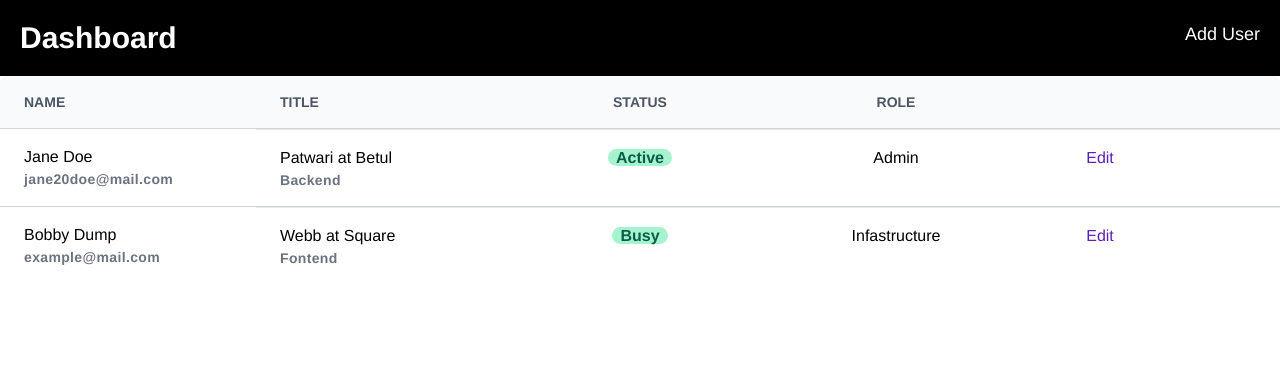
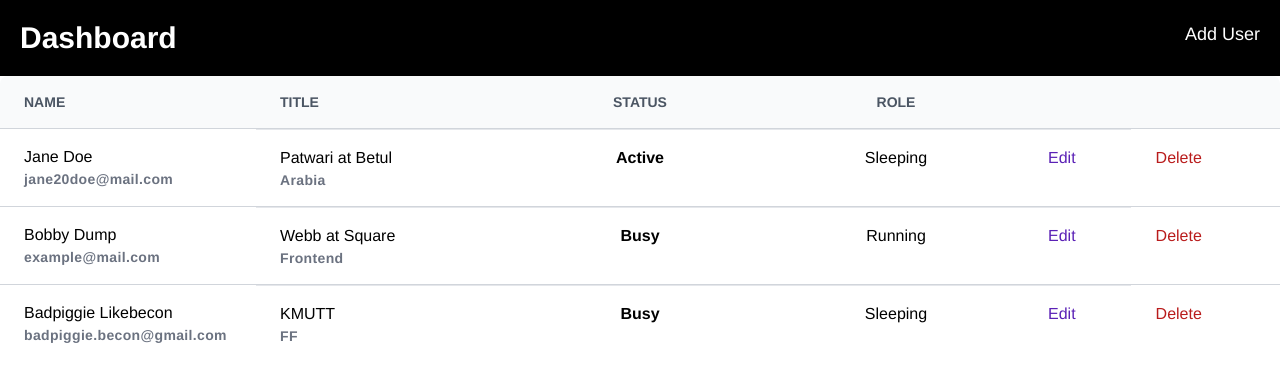
Before and after one commit to Thanasap-L/Thanasap-L-INT203_62130500031_Groupwork_SPA, a Vue app: page /Home in a window 1280 px wide. Shown: the top 382 px of the page. Built offline with nearby package versions, Linux system fonts and the light colour scheme; data requests are answered from the project's data file.

Commit message:
done project

```diff
--- a/db.json
+++ b/db.json
@@ -1,22 +1,31 @@
 {
   "employeeList": [
     {
-            "id": 1,
       "name": "Jane Doe",
       "email": "jane20doe@mail.com",
       "company": "Patwari at Betul",
-            "title": "Backend",
+      "title": "Arabia",
+      "role": "Sleeping",
       "status": "Active",
-            "role": "Admin"
+      "id": 1
     },
     {
-            "id": 2,
       "name": "Bobby Dump",
       "email": "example@mail.com",
       "company": "Webb at Square",
-            "title": "Fontend",
+      "title": "Frontend",
+      "role": "Running",
       "status": "Busy",
-            "role": "Infastructure"
+      "id": 2
+    },
+    {
+      "name": "Badpiggie Likebecon",
+      "email": "badpiggie.becon@gmail.com",
+      "company": "KMUTT",
+      "title": "FF",
+      "role": "Sleeping",
+      "status": "Busy",
+      "id": 16
     }
   ]
 }
--- a/src/components/DeleteEmp.vue
+++ b/src/components/DeleteEmp.vue
@@ -1,28 +1,28 @@
 <template>
-    <div @click="deleteEmployee()"></div>
+  <div @click="deleteEmp()"><slot></slot></div>
 </template>
 <script>
 export default {
-    name: 'DeleteEmp',
-data(){
-    return{
-        employeeList: [],
-        url: "http://localhost:5000/employeeList",
-    }
-},
-methods: {
-    async deleteAccount(deleteId) {
+  name: "DeleteEmp",
+  props: ["id"],
+  data() {
+    return {
+      url: "http://localhost:5000/employeeList",
+    };
+  },
+  methods: {
+    async deleteEmp() {
       try {
-        await fetch(`${this.url}/${deleteId}`, {
+        const res = await fetch(`${this.url}/${this.id}`, {
           method: "DELETE",
         });
-        this.employeeList = this.employeeList.filter(
-          (employee) => employee.id !== deleteId
-        );
+        if (res.ok) {
+          this.$emit("delete-emp", this.id);
+        }
       } catch (error) {
         console.log(`Could not delete! ${error}`);
       }
-    }
-}
-}
+    },
+  },
+};
 </script>
--- a/src/components/EditForm.vue
+++ b/src/components/EditForm.vue
@@ -9,7 +9,7 @@
         :class="{ 'bg-red-50': invalidNameInput }"
         id="name"
         type="text"
-        v-model.trim="enteredName"
+        v-model.trim="newEmp.name"
         @blur="validateName"
       />
 
@@ -25,7 +25,7 @@
         :class="{ 'bg-red-50': invalidEmailInput }"
         id="email"
         type="text"
-        v-model.trim="enteredEmail"
+        v-model.trim="newEmp.email"
         @blur="validateEmail"
       />
       <p v-if="invalidEmailInput" class="text-red-500">
@@ -40,7 +40,7 @@
         :class="{ 'bg-red-50': invalidCompanyInput }"
         id="company"
         type="text"
-        v-model.trim="enteredCompany"
+        v-model.trim="newEmp.company"
         @blur="validateCompany"
       />
       <p v-if="invalidCompanyInput" class="text-red-500">
@@ -55,13 +55,23 @@
         :class="{ 'bg-red-50': invalidTitleInput }"
         id="title"
         type="text"
-        v-model.trim="enteredTitle"
+        v-model.trim="newEmp.title"
         @blur="validateTitle"
       />
 
-      <p v-if="invalidNameTitle" class="text-red-500">
-        Please enter your Title!
-      </p>
+      <label class="label" for="role"
+        ><span class="text-red-600">*</span> Role</label
+      >
+      <input
+        class="input"
+        :class="{ 'bg-red-50': invalidRoleInput }"
+        id="role"
+        type="text"
+        v-model.trim="newEmp.role"
+        @blur="validateRole"
+      />
+
+      <p v-if="invalidNameRole" class="text-red-500">Please enter your Role!</p>
 
       <h2 class="font-bold"><span class="text-red-600">*</span> Status</h2>
       <div>
@@ -69,8 +79,9 @@
           type="radio"
           name="status"
           id="status-active"
-          value="active"
-          v-model="status"
+          value="Active"
+          v-model="newEmp.status"
+          :checked="newEmp.status == 'Active'"
         />
         <label class="label" for="status-active">Active</label>
       </div>
@@ -80,8 +91,9 @@
           type="radio"
           name="status"
           id="status-busy"
-          value="busy"
-          v-model="status"
+          value="Busy"
+          v-model="newEmp.status"
+          :checked="newEmp.status == 'Busy'"
         />
         <label class="label" for="status-busy">Busy</label>
       </div>
@@ -96,71 +108,100 @@
 <script>
 export default {
   name: "EditForm",
+  props: ["employee", 'isEdit'],
   data() {
     return {
-      url: "http://localhost:5000/empResults",
-      employeeList: [],
-      isEdit: false,
-      editId: "",
-      enteredName: "",
-      enteredEmail: "",
-      enteredTitle: "",
-      enteredCompany: "",
-      status: null,
+      url: "http://localhost:5000/employeeList",
+      newEmp: this.employee,
       invalidNameInput: false,
       invalidEmailInput: false,
       invalidCompanyInput: false,
       invalidTitleInput: false,
+      invalidRoleInput: false,
       invalidStatusInput: false,
     };
   },
   methods: {
     submitForm() {
-      this.invalidNameInput = this.enteredName === "" ? true : false;
-      this.invalidEmailInput = this.enteredEmail === "" ? true : false;
-      this.invalidCompanyInput = this.enteredCompany === "" ? true : false;
-      this.invalidTitleInput = this.enteredTitle === "" ? true : false;
-      this.invalidstatusInput = this.status === null ? true : false;
-
-      console.log(`name value: ${this.enteredName}`);
-      console.log(`email value: ${this.enteredEmail}`);
-      console.log(`company value: ${this.enteredcompany}`);
-      console.log(`title value: ${this.enteredTitle}`);
-      console.log(`status value: ${this.status}`);
-      console.log(`invalid name: ${this.invalidNameInput}`);
-      console.log(`invalid email: ${this.invalidEmailInput}`);
-      console.log(`invalid company: ${this.invalidCompanyInput}`);
-      console.log(`invalid title: ${this.invalidTitleInput}`);
-      console.log(`invalid status: ${this.invalidStatusInput}`);
+      this.invalidNameInput = this.employee.name === "" ? true : false;
+      this.invalidEmailInput = this.employee.email === "" ? true : false;
+      this.invalidCompanyInput = this.employee.company === "" ? true : false;
+      this.invalidTitleInput = this.employee.title === "" ? true : false;
+      this.invalidRoleInput = this.employee.role === "" ? true : false;
+      this.invalidstatusInput = this.employee.status === null ? true : false;
 
       if (
         !this.invalidNameInput &&
         !this.invalidEmailInput &&
         !this.invalidCompanyInput &&
         !this.invalidTitleInput &&
+        !this.invalidRoleInput &&
         !this.invalidStatusInput
       ) {
         if (this.isEdit) {
           this.editForm({
-            id: this.editId,
-            name: this.enteredName,
-            email: this.enteredEmail,
-            company: this.enteredCompany,
-            title: this.enteredTitle,
-            status: this.status,
+            id: this.employee.id,
+            name: this.employee.name,
+            email: this.employee.email,
+            company: this.employee.company,
+            title: this.employee.title,
+            role: this.employee.role,
+            status: this.employee.status,
           });
         } else {
-          this.addNewemp({
-            name: this.enteredName,
-            email: this.enteredEmail,
-            company: this.enteredCompany,
-            title: this.enteredTitle,
-            status: this.status,
+          this.addNewEmp({
+            name: this.employee.name,
+            email: this.employee.email,
+            company: this.employee.company,
+            title: this.employee.title,
+            role: this.employee.role,
+            status: this.employee.status,
           });
         }
       }
     },
-
+    async editForm(editingForm) {
+      try {
+        await fetch(`${this.url}/${editingForm.id}`, {
+          method: "PUT",
+          headers: {
+            "content-type": "application/json",
+          },
+          body: JSON.stringify({
+            name: editingForm.name,
+            email: editingForm.email,
+            company: editingForm.company,
+            title: editingForm.title,
+            role: editingForm.role,
+            status: editingForm.status,
+          }),
+        });
+        this.$emit("done-form");
+      } catch (error) {
+        console.log(`Could not edited! ${error}`);
+      }
+    },
+    async addNewEmp(newUser) {
+      try {
+        await fetch(this.url, {
+          method: "POST",
+          headers: {
+            "content-type": "application/json",
+          },
+          body: JSON.stringify({
+            name: newUser.name,
+            email: newUser.email,
+            company: newUser.company,
+            title: newUser.title,
+            role: newUser.role,
+            status: newUser.status,
+          }),
+        });
+        window.location.replace("/Home");
+      } catch (error) {
+        console.log(`Could not save ${error}`);
+      }
+    },
   },
 };
 </script>
--- a/src/views/Add.vue
+++ b/src/views/Add.vue
@@ -1,6 +1,6 @@
 <template>
   <h1 class="text-center font-bold text-3xl py-5">Add New User</h1>
-  <edit-form />
+  <edit-form :employee="{}" :isEdit="false" />
 </template>
 <script>
 import EditForm from "../components/EditForm.vue";
@@ -10,29 +10,5 @@ export default {
   components: {
     EditForm,
   },
-  methods: {
-    async addNewEmp(newUser) {
-      try {
-        const res = await fetch(this.url, {
-          method: "POST",
-          headers: {
-            "content-type": "application/json",
-          },
-          body: JSON.stringify({
-            name: newUser.name,
-            email: newUser.email,
-            company: newUser.company,
-            title: newUser.title,
-            status: newUser.status,
-            role: newUser.role,
-          }),
-        });
-        const data = await res.json();
-        this.employeeList = [...this.employeeList, data];
-      } catch (error) {
-        console.log(`Could not save ${error}`);
-      }
-    },
-  },
 };
 </script>
--- a/src/views/Edit.vue
+++ b/src/views/Edit.vue
@@ -7,6 +7,7 @@ import EditForm from "../components/EditForm.vue";
 
 export default {
   name: "Edit",
+  props: 'employee',
   components: {
     EditForm,
   },
@@ -15,46 +16,6 @@ export default {
       url: "http://localhost:5000/employeeList",
     };
   },
-  methods: {
-    async editForm(editindForm) {
-      try {
-        const res = await fetch(`${this.url}/${editindForm.id}`, {
-          method: "PUT",
-          headers: {
-            "content-type": "application/json",
-          },
-          body: JSON.stringify({
-            name: editindForm.name,
-            email: editindForm.email,
-            company: editindForm.company,
-            title: editindForm.title,
-            status: editindForm.status,
-          }),
-        });
-        const data = await res.json();
-        this.employeeList = this.employeeList.map((emp) =>
-          emp.id === editindForm.id
-            ? {
-                ...emp,
-                name: data.name,
-                email: data.email,
-                company: data.company,
-                title: data.title,
-                status: data.status,
-              }
-            : emp
-        );
-        this.isEdit = false;
-        this.editId = "";
-        this.enteredName = "";
-        this.enteredEmail = "";
-        this.enteredCompany = "";
-        this.enteredTitle = "";
-        this.status = null;
-      } catch (error) {
-        console.log(`Could not edited! ${error}`);
-      }
-    },
-  },
+
 };
 </script>
--- a/src/views/Home.vue
+++ b/src/views/Home.vue
@@ -29,9 +29,9 @@
       <!-- Information -->
 
       <div v-for="employee in employeeList" :key="employee.id">
-        <div class="divide-y divide-gray-200 grid grid-cols-5">
+        <div class="divide-y divide-gray-200 flex">
           <!-- Name -->
-          <div class="col-span-1 px-6 py-4">
+          <div class="w-1/5 px-6 py-4">
             <p>{{ employee.name }}</p>
             <p class="text-gray-500 text-sm font-semibold tracking-wide">
               {{ employee.email }}
@@ -39,7 +39,7 @@
           </div>
 
           <!-- Title -->
-          <div class="col-span-1 px-6 py-4">
+          <div class="w-1/5 px-6 py-4">
             <p class="">{{ employee.company }}</p>
             <p class="text-gray-500 text-sm font-semibold tracking-wide">
               {{ employee.title }}
@@ -47,54 +47,54 @@
           </div>
 
           <!-- Status -->
-          <div class="col-span-1 px-6 py-4 text-center">
-            <!-- <div v-if="employee.status === Active"> -->
-            <span
-              class="text-green-800 bg-green-200 font-semibold px-2 rounded-full"
-            >
+          <div class="w-1/5 px-6 py-4 text-center">
+            <span class="font-semibold px-2 rounded-full">
               {{ employee.status }}</span
             >
-            <!-- </div> -->
-            <!-- <div v-else>
-              <span
-                class="text-yellow-700 bg-yellow-400 font-semibold px-2 rounded-full"
-              ></span>
-              {{ employee.status }}
-            </div> -->
           </div>
 
           <!-- Role -->
-          <div class="col-span-1 px-6 py-4 text-center">
+          <div class="w-1/5 px-6 py-4 text-center">
             {{ employee.role }}
           </div>
 
           <!-- Edit -->
-          <div class="col-span-1 px-6 py-4 text-center">
-            <div class="grid grid-cols-2">
-              <div class="col-span-1 text-purple-800 hover:underline">
-                <router-link to="/Edit">Edit</router-link>
-              </div>
-              <div class="col-span-1 text-red-700 hover:underline">
-                <delte-emp>Delete</delte-emp>
-              </div>
+          <div class="w-1/12 px-6 py-4 text-center flex gap-x-20">
+            <div class="text-purple-800 hover:underline">
+              <button @click="sendEdit(employee.id)">Edit</button>
+            </div>
+            <div class="text-red-700 hover:underline cursor-pointer">
+              <delete-emp :id="employee.id" @delete-emp="deleteEmp"
+                >Delete</delete-emp
+              >
+              <!-- </div> -->
             </div>
           </div>
         </div>
+        <edit-form
+          v-if="employee.id == editId"
+          :employee="employee"
+          @done-form="editId = null"
+          :isEdit="true"
+        ></edit-form>
       </div>
     </div>
   </div>
 </template>
 <script>
-import DelteEmp from "../components/DeleteEmp.vue";
+import EditForm from "../components/EditForm.vue";
+import DeleteEmp from "../components/DeleteEmp.vue";
 export default {
   name: "Home",
   components: {
-    DelteEmp,
+    DeleteEmp,
+    EditForm,
   },
   data() {
     return {
       employeeList: [],
       url: "http://localhost:5000/employeeList",
+      editId: null,
     };
   },
   methods: {
@@ -107,6 +107,14 @@ export default {
         console.log(`Counld not get! ${error}`);
       }
     },
+    sendEdit(id) {
+      this.editId = id;
+    },
+    deleteEmp(id) {
+      this.employeeList = this.employeeList.filter(
+        (employee) => employee.id !== id
+      );
+    },
   },
   async created() {
     this.employeeList = await this.getEmpResult();
```
Also changed, not shown: src/router/index.js (+0 -12 lines). Lines whose indentation alone changed are shown as unchanged.
